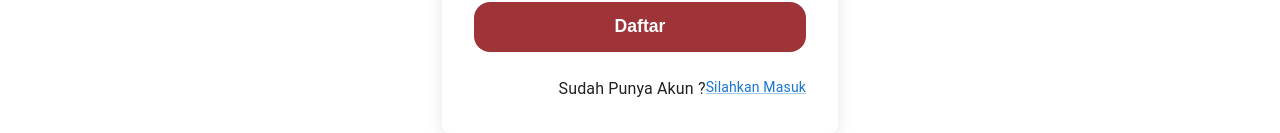
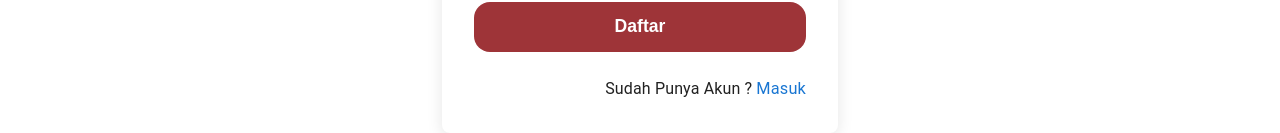
Before and after one commit to rifkyhilman/Marimasak-client, a React (Create React App) app: page /register in a window 1280 px wide. Shown: the part 667-800 px from the top of the page. Built offline with nearby package versions, Linux system fonts and the light colour scheme; no server answers.

Commit message:
:safety_vest: Update code auth $ change UI login register
update code auth $ change UI login register

```diff
--- a/src/Components/FormLogin.jsx
+++ b/src/Components/FormLogin.jsx
@@ -140,7 +140,7 @@ const FormLogin = () => {
               <Grid className="ContainerBoxLogin__link" container justifyContent="flex-end">
                   <p>Tidak Punya Akun ?</p>
                   <Link href="/register" variant="body2">
-                   <p>Daftar Sekarang</p>
+                   <p>Daftar</p>
                   </Link>
               </Grid>
             </Box>
--- a/src/Components/FormRegister.jsx
+++ b/src/Components/FormRegister.jsx
@@ -203,7 +203,7 @@ const FormRegister = () => {
               <Grid className="ContainerBoxRegister__link" container justifyContent="flex-end">
                   <p> Sudah Punya Akun ?</p>
                   <Link href="/login" variant="body2">
-                    <p>Silahkan Masuk</p>
+                    <p>Masuk</p>
                   </Link>
               </Grid>
             </Box>
--- a/src/Styles/FormLogin.scss
+++ b/src/Styles/FormLogin.scss
@@ -38,4 +38,10 @@
             background-color: black;
         }
     }
+
+    &__link a {
+        text-decoration: none;
+        margin-left: 4px;
+        font-size: 1.02rem;
+    }
 }
--- a/src/Styles/FormRegister.scss
+++ b/src/Styles/FormRegister.scss
@@ -38,4 +38,10 @@
             background-color: black;
         }
     }
+
+    &__link a {
+        text-decoration: none;
+        margin-left: 4px;
+        font-size: 1.02rem;
+    }
 }
```
